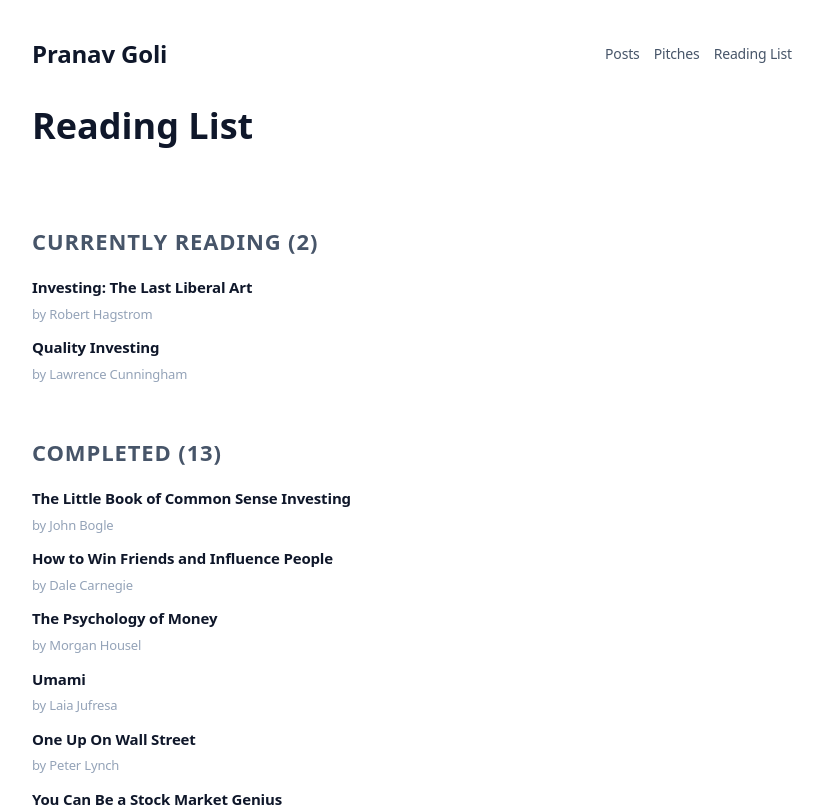
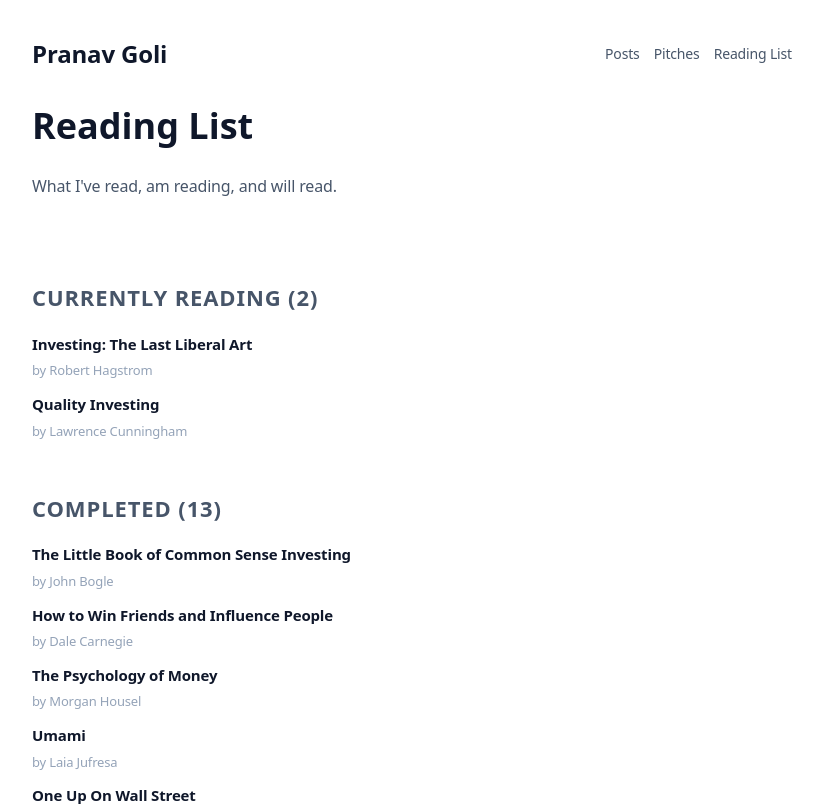
Before and after one commit to pranavgoli9/my-blog, a Next.js app: page /reading-list in a window 1280 px wide. Shown: the top 807 px of the page, without its empty margins (228-1051 px from the left). Built offline with nearby package versions, Linux system fonts and the light colour scheme.

Commit message:
Update page.tsx

```diff
--- a/src/app/reading-list/page.tsx
+++ b/src/app/reading-list/page.tsx
@@ -28,6 +28,7 @@
     <>
       <header className="listHeader readingPageHeader">
         <h1>Reading List</h1>
+        <p className="bio"> What I've read, am reading, and will read.</p>
       </header>
       {sections.map((section) => (
         <section key={section.label} className="section">
```
